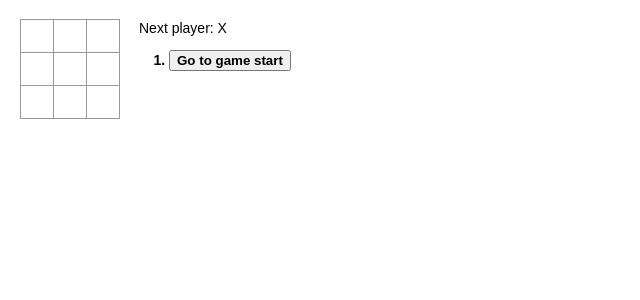
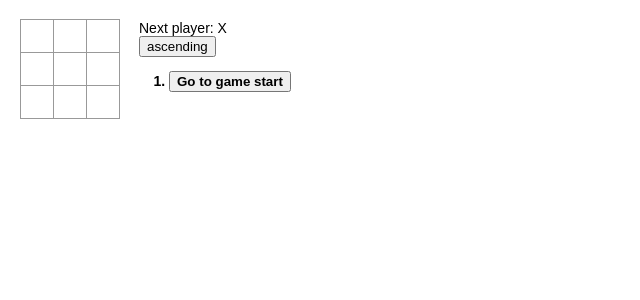
Before and after one commit to BillyBunn/tic-tac-toe, a React (Create React App) app: page / in a window 1280 px wide. Shown: the top 300 px of the page, without its empty margins (0-640 px from the left). Built offline with nearby package versions, Linux system fonts and the light colour scheme.

Commit message:
Adds a toggle button that lets you sort the moves in either ascending or descending order

```diff
--- a/src/components/Game.js
+++ b/src/components/Game.js
@@ -7,6 +7,7 @@ class Game extends React.Component {
   constructor(props) {
     super(props);
     this.state = {
+      ascending: true,
       history: [
         {
           squares: Array(9).fill(null),
@@ -56,6 +57,10 @@ class Game extends React.Component {
     });
   }
 
+  toggleAscending() {
+    this.setState({ ascending: !this.state.ascending });
+  }
+
   render() {
     const history = this.state.history;
     const current = history[this.state.stepNumber];
@@ -67,8 +72,10 @@ class Game extends React.Component {
       return (
         <li key={move} className={current === step ? 'current-move' : null}>
           <button onClick={() => this.jumpTo(move)}>{desc}</button>
-          <p>{col && `col: ${col}`}</p>
-          <p>{row && `row: ${row}`}</p>
+          <p>
+            {col && `col: ${col}`}
+            {row && `, row: ${row}`}
+          </p>
         </li>
       );
     });
@@ -88,7 +95,10 @@ class Game extends React.Component {
         </div>
         <div className="game-info">
           <div>{status}</div>
-          <ol>{moves}</ol>
+          <button onClick={() => this.toggleAscending()}>
+            {this.state.ascending ? 'ascending' : 'descending'}
+          </button>
+          <ol>{this.state.ascending ? moves : moves.reverse()}</ol>
         </div>
       </div>
     );
```
